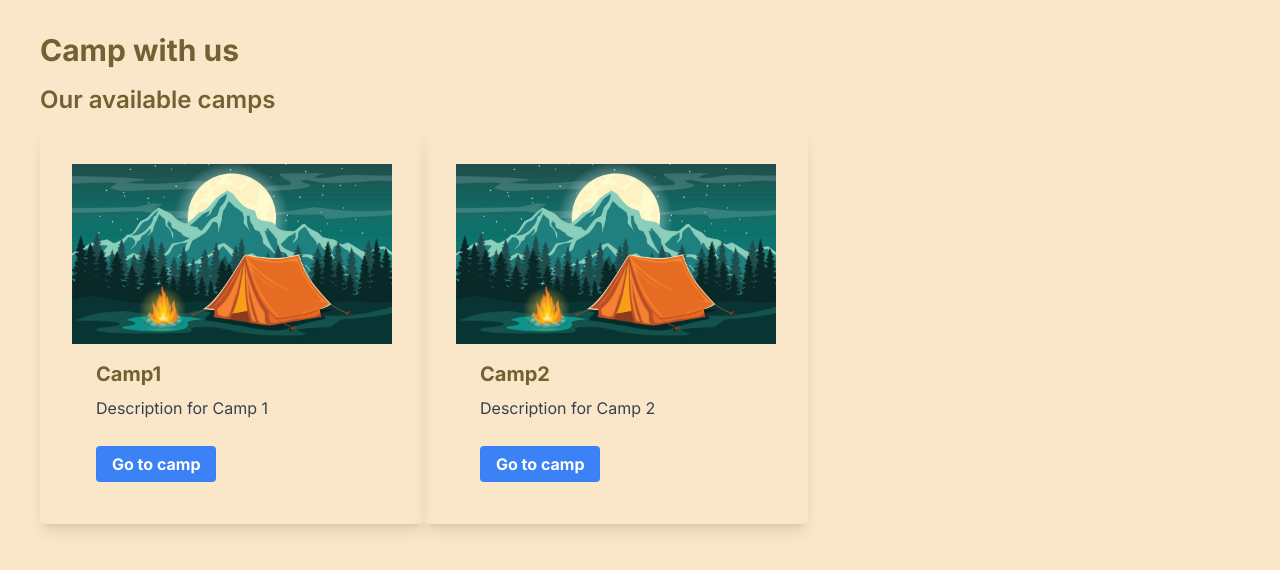
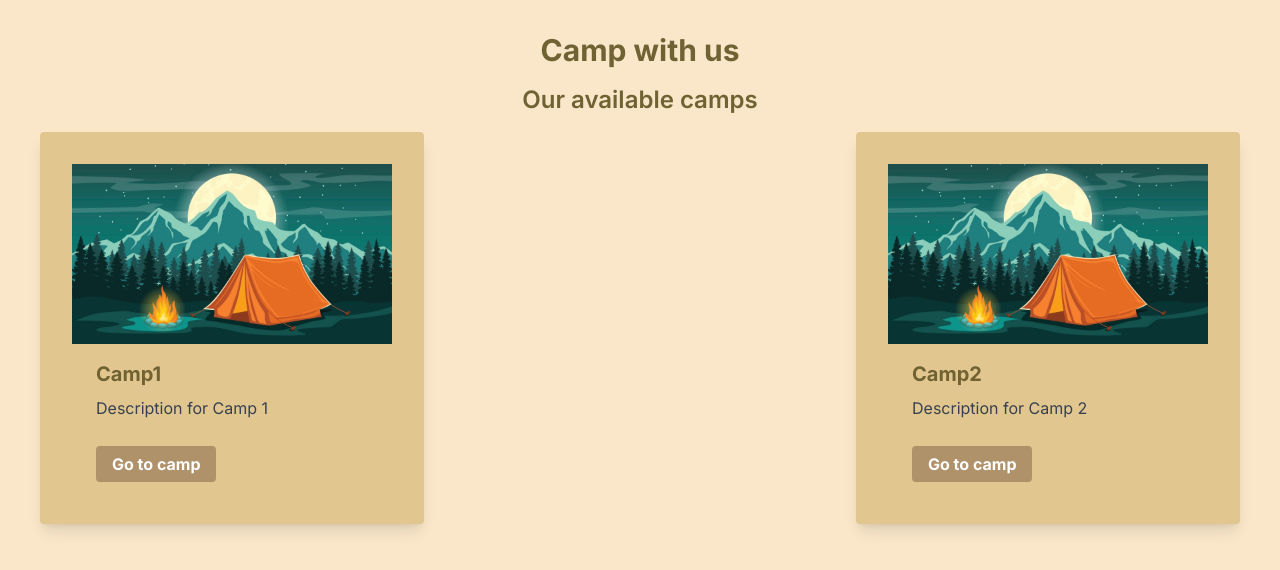
Before and after one commit to xadamec1/CampManager, a Next.js app: page / in a window 1280 px wide. Shown: the top 570 px of the page. Built offline with nearby package versions, Linux system fonts and the light colour scheme.

Commit message:
styling fixes

```diff
--- a/src/app/_components/CampCard.tsx
+++ b/src/app/_components/CampCard.tsx
@@ -10,7 +10,7 @@ type CardProps = {
 };
 
 const CampCard: React.FC<CardProps> = ({ name, description, imagePath }) => (
-	<div className="max-w-sm overflow-hidden rounded p-8 shadow-lg">
+	<div className="max-w-sm overflow-hidden rounded bg-default-card p-8 shadow-lg">
 		<Image
 			className=" w-full"
 			width={200}
@@ -25,7 +25,7 @@ const CampCard: React.FC<CardProps> = ({ name, description, imagePath }) => (
 		<div className="px-6 py-4">
 			<Link
 				href={`/camp/${name}`}
-				className="rounded bg-blue-500 px-4 py-2 font-bold text-white hover:bg-blue-700"
+				className="rounded bg-default-button px-4 py-2 font-bold text-white hover:bg-default-text"
 			>
 				Go to camp
 			</Link>
--- a/src/app/camp/[campName]/layout.tsx
+++ b/src/app/camp/[campName]/layout.tsx
@@ -9,22 +9,22 @@ const CampLayout = ({
 	campName: string;
 }) => (
 	<div>
-		<nav className="bg-slate-200">
+		<nav className="bg-default-card">
 			<ul className="container mx-auto flex gap-x-6 px-10 py-4">
 				<li>
 					<Link href="/">Other available camps</Link>
 				</li>
 				<li>
-					<Link href={`/${campName}/about`}>About camp</Link>
+					<Link href={`/camp/${campName}/about`}>About camp</Link>
 				</li>
 				<li>
-					<Link href={`/${campName}/register`}>Register</Link>
+					<Link href={`/camp/${campName}/register`}>Register</Link>
 				</li>
 				<li>
-					<Link href={`/${campName}/news`}>Camp news</Link>
+					<Link href={`/camp/${campName}/news`}>Camp news</Link>
 				</li>
 				<li>
-					<Link href={`/${campName}/contact`}>Contacts</Link>
+					<Link href={`/camp/${campName}/contact`}>Contacts</Link>
 				</li>
 			</ul>
 		</nav>
--- a/src/app/page.tsx
+++ b/src/app/page.tsx
@@ -1,5 +1,4 @@
 import React from 'react';
-
 import CampCard from './_components/CampCard'; // Adjust the path based on your project structure
 
 const Home = () => {
@@ -20,10 +19,12 @@ const Home = () => {
 
 	return (
 		<div className="container mx-auto mt-8">
-			<h1 className="mb-4 text-3xl font-bold">Camp with us</h1>
-			<h2 className="mb-4 text-2xl font-semibold">Our available camps</h2>
+			<h1 className="mb-4 text-center text-3xl font-bold">Camp with us</h1>
+			<h2 className="mb-4 text-center text-2xl font-semibold">
+				Our available camps
+			</h2>
 
-			<div className="flex flex-wrap ">
+			<div className="flex flex-wrap justify-between">
 				{availableCamps.map((camp, index) => (
 					<CampCard
 						key={index}
```
